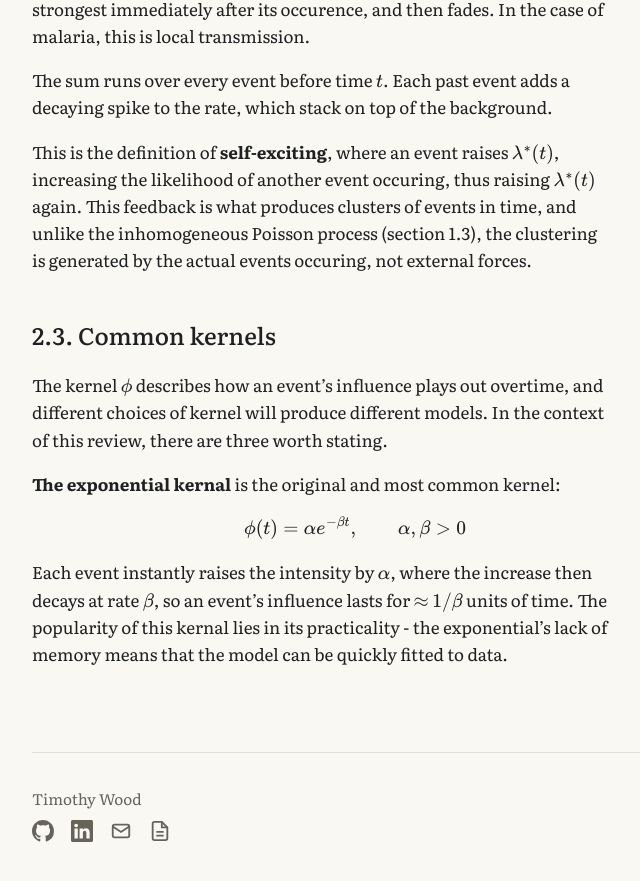
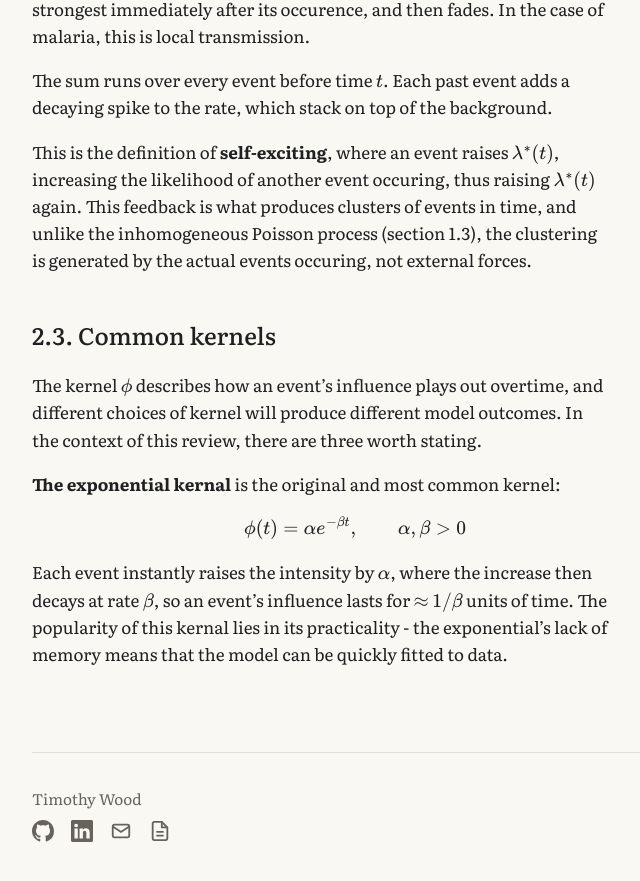
Before and after one commit to timj-wood/timj-wood.github.io, a Jekyll site: the page built from _posts/2026-09-20-hawkes-processes.md, in a window 1280 px wide and 900 px high, scrolled down 4380 px. Shown: the top 881 px of the window, without its empty margins (285-925 px from the left). Built offline with Jekyll 4.4.1, drawn with Linux system fonts in a browser that asks for light colours; some of the changed text lies outside the part shown.

Commit message:
Update 2026-09-20-hawkes-processes.md

```diff
--- a/_posts/2026-09-20-hawkes-processes.md
+++ b/_posts/2026-09-20-hawkes-processes.md
@@ -93,7 +93,7 @@ This is the definition of **self-exciting**, where an event raises $$\lambda^*(t
 
 ## 2.3. Common kernels
 
-The kernel $$\phi$$ describes how an event's influence plays out overtime, and different choices of kernel will produce different models. In the context of this review, there are three worth stating.
+The kernel $$\phi$$ describes how an event's influence plays out overtime, and different choices of kernel will produce different model outcomes. In the context of this review, there are three worth stating.
 
 **The exponential kernal** is the original and most common kernel:
 
```
